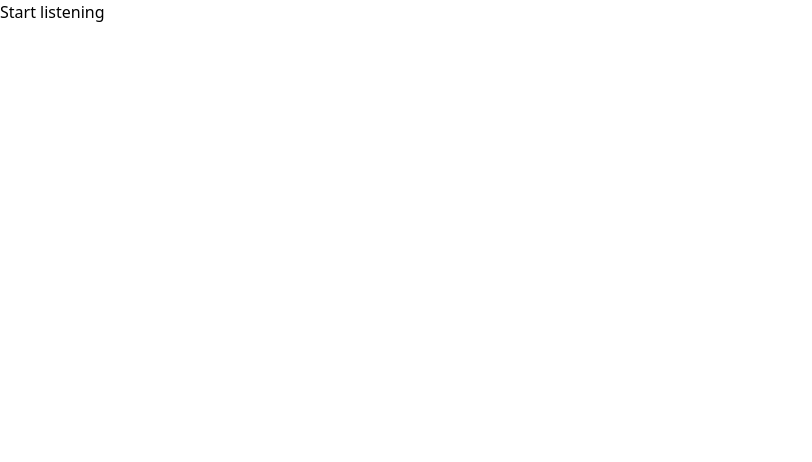
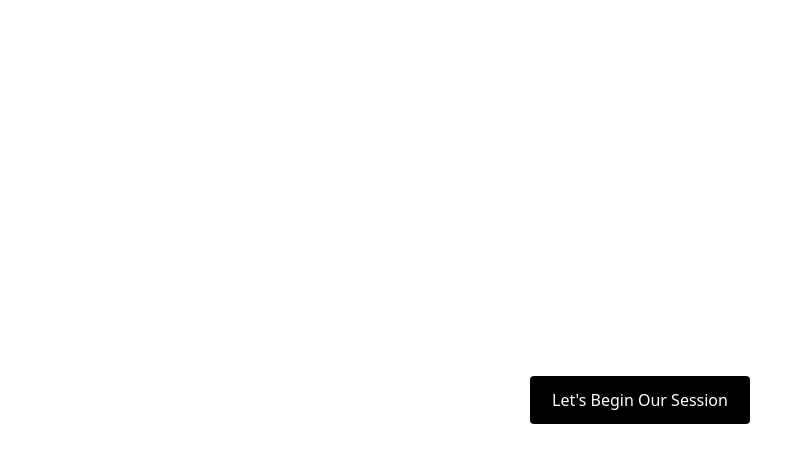
Before and after one commit to juan-josue/memory-lane, a React (Vite) app in the folder client/memory-lane/: page / in a window 1280 px wide. Shown: the top 462 px of the page, without its empty margins (0-812 px from the left). Built offline with nearby package versions, Linux system fonts and the light colour scheme.

Commit message:
feat: ui changes

```diff
--- a/client/memory-lane/package.json
+++ b/client/memory-lane/package.json
@@ -10,6 +10,9 @@
     "preview": "vite preview"
   },
   "dependencies": {
+    "@fortawesome/fontawesome-svg-core": "^6.7.2",
+    "@fortawesome/free-solid-svg-icons": "^6.7.2",
+    "@fortawesome/react-fontawesome": "^0.2.2",
     "@tailwindcss/vite": "^4.0.0",
     "react": "^18.3.1",
     "react-dom": "^18.3.1",
--- a/client/memory-lane/src/App.jsx
+++ b/client/memory-lane/src/App.jsx
@@ -4,14 +4,16 @@ import "./App.css";
 import Chat from "./components/Chat";
 
 function App() {
-  const [count, setCount] = useState(0);
+  const [begin, setBegin] = useState(false);
 
   return (
-    <>
-      <div>
+    <div className="w-screen h-screen flex flex-col items-center justify-center p-10">
+      {!begin ? (
+        <button className="w-[220px] p-3 bg-black rounded text-white" onClick={() => setBegin(true)}>Let's Begin Our Session</button>
+      ) : (
         <Chat />
-      </div>
-    </>
+      )}
+    </div>
   );
 }
 
--- a/client/memory-lane/src/components/Chat.jsx
+++ b/client/memory-lane/src/components/Chat.jsx
@@ -1,5 +1,7 @@
 import React, { useState } from "react";
 import useSpeechRecognition from "../hooks/speechRecognitionHook";
+import { FontAwesomeIcon } from "@fortawesome/react-fontawesome";
+import { faMicrophone } from "@fortawesome/free-solid-svg-icons";
 
 function Chat() {
   const {
@@ -7,9 +9,8 @@ function Chat() {
     startListening,
     stopListening,
     isListining,
-    hasRecognitionSupport
+    hasRecognitionSupport,
   } = useSpeechRecognition();
-
 
   const API_URL = "http://127.0.0.1:5000/text-to-speech";
 
@@ -25,7 +26,7 @@ function Chat() {
 
       if (response.ok) {
         const data = await response.json();
-        console.log("Data from backend: ", data)
+        console.log("Data from backend: ", data);
       } else {
         console.error("Failed to send message");
       }
@@ -34,19 +35,24 @@ function Chat() {
     }
   };
 
-
   return (
     <>
-      { hasRecognitionSupport ? (
+      {hasRecognitionSupport ? (
         <>
           <div>
-            <button onClick={startListening}>Start listening</button>
+            <button className="rounded-full bg-black w-40 h-40" onClick={startListening}>
+              <FontAwesomeIcon className="text-white text-5xl" icon={faMicrophone} />
+            </button>
             {isListining ? <p>The app is currently using your mic</p> : null}
             <p>{text}</p>
-            { text ? <button onClick={() => sendMessage(text)}>Send message?</button> : null }
+            {text ? (
+              <button onClick={() => sendMessage(text)}>Send message?</button>
+            ) : null}
           </div>
         </>
-      ) : <h1>No microphone support on this browser sorry</h1>}
+      ) : (
+        <h1>No microphone support on this browser sorry</h1>
+      )}
     </>
   );
 }
```
Also changed, not shown: 1 other file (tests, documents, lock files or other folders).
